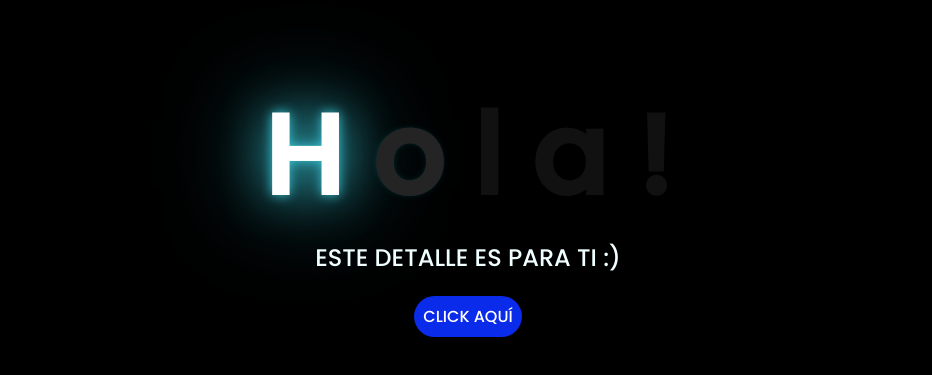
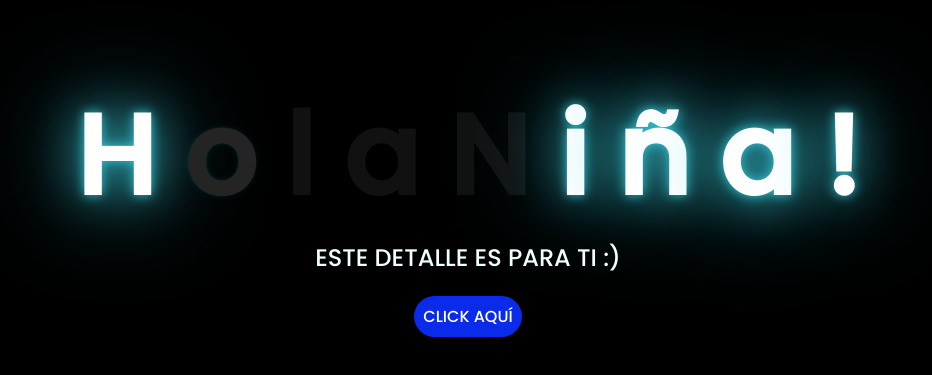
Before and after one commit to Alejandro-GyA/Flores-Amarillas, a plain HTML site: page index.html in a window 1280 px wide. Shown: the part 131-506 px from the top of the page, without its empty margins (180-1112 px from the left). Drawn offline with Linux system fonts and the light colour scheme.

Commit message:
Update index.html

```diff
--- a/index.html
+++ b/index.html
@@ -16,6 +16,11 @@
         <span>o</span>
         <span>l</span>
         <span>a</span>
+        <span></span>
+        <span>N</span>
+        <span>i</span>
+        <span>ñ</span>
+        <span>a</span>
         <span>!</span>
     </div>
     <div class="description">
```
